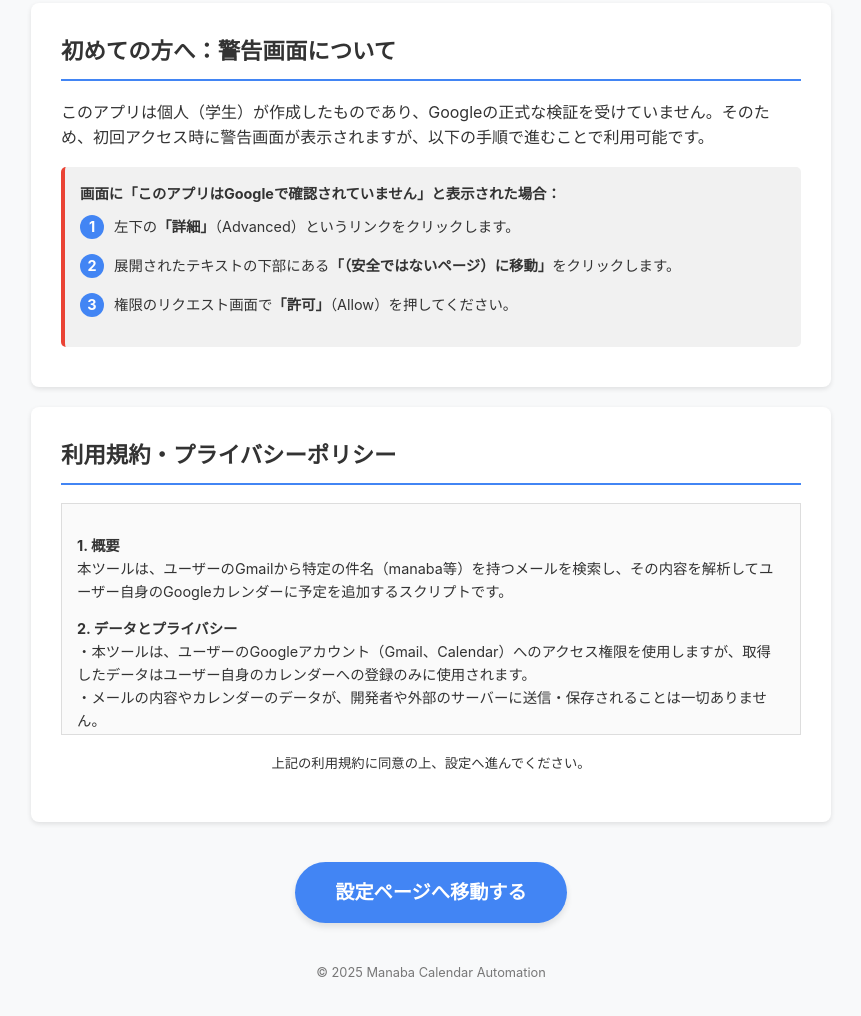
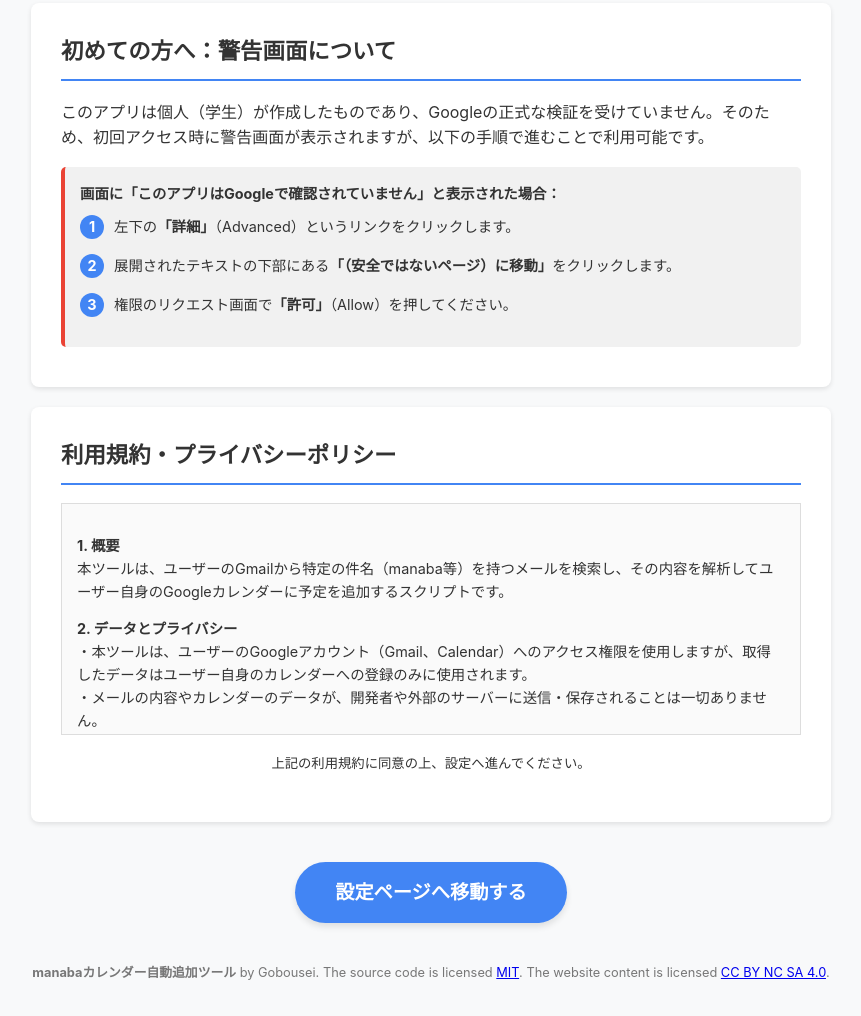
Before and after one commit to Gobousei/ManabaMailToCalendar, a plain HTML site: page index.html in a window 1280 px wide. Shown: the part 371-1387 px from the top of the page, without its empty margins (209-1070 px from the left). Drawn offline with Linux system fonts and the light colour scheme.

Commit message:
Add files via upload

```diff
--- a/index.html
+++ b/index.html
@@ -192,7 +192,15 @@
     </div>
 
     <div class="footer">
-        <p>© 2025 Manaba Calendar Automation</p>
+        <p>
+            <strong>manabaカレンダー自動追加ツール</strong> by Gobousei.
+            The source code is licensed
+            <a href="https://opensource.org/license/mit">MIT</a>.  The
+            website content is licensed
+            <a href="https://creativecommons.org/licenses/by-nc-sa/4.0//"
+              >CC BY NC SA 4.0</a
+            >.
+          </p>
     </div>
 </div>
 
```
